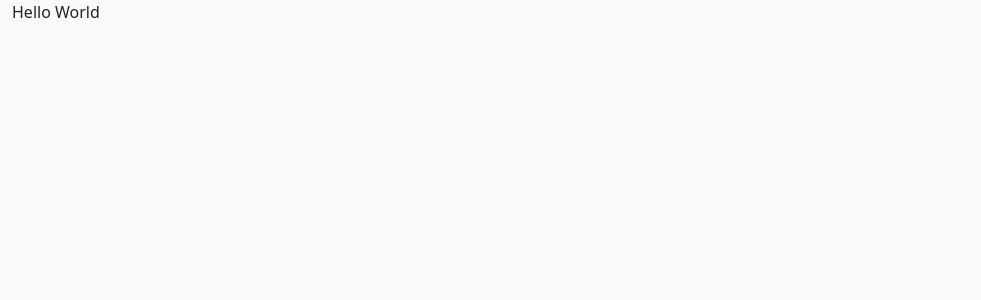
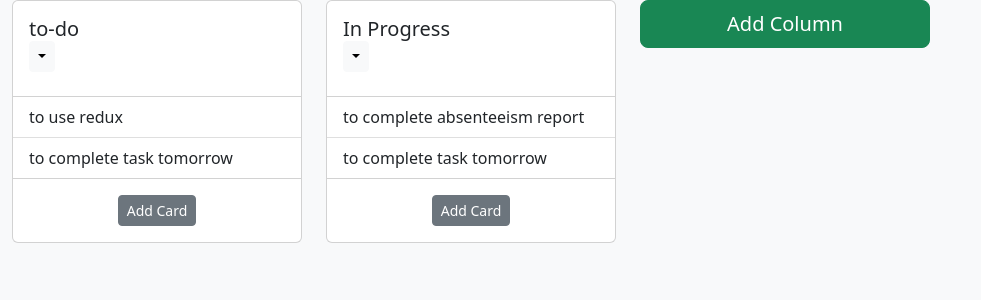
Before and after one commit to geoffreyodari/kanban_board, a React (Create React App) app: page / in a window 1280 px wide. Shown: the top 300 px of the page, without its empty margins (0-981 px from the left). Built offline with nearby package versions, Linux system fonts and the light colour scheme.

Commit message:
added components

```diff
--- a/package.json
+++ b/package.json
@@ -10,7 +10,7 @@
     "react": "^18.2.0",
     "react-bootstrap": "^2.6.0",
     "react-dom": "^18.2.0",
-    "react-scripts": "5.0.1",
+    "react-scripts": "5.0.1"
   },
   "scripts": {
     "start": "react-scripts start",
--- a/src/App.js
+++ b/src/App.js
@@ -1,8 +1,23 @@
+import AddColumn from "./components/AddColumn";
+import Column from "./components/Column";
 
 function App() {
+ let data =[
+              {
+                id:1,
+                name:"to-do",
+                tasks:[{ id:1,name:"to use redux"},{ id:2,name:"to complete task tomorrow"}]
+              },{
+                id:2,
+                name:"In Progress",
+                tasks:[{ id:1,name:"to complete absenteeism report"},{ id:2,name:"to complete task tomorrow"}]
+              }
+          ]
+
   return (
-    <div className=" container-fluid bg-light vh-100">
-      Hello World
+    <div className="container-fluid row bg-light vh-100">
+      {data.map(col=><Column data={col} key={col.id}/>)}
+      <AddColumn/>
     </div>
   );
 }
--- /dev/null
+++ b/src/components/AddCard.jsx
@@ -0,0 +1,15 @@
+import AddCardButton from "./AddCardButton";
+import AddCardForm from "./AddCardForm";
+import {useState} from "react"
+
+function AddCard(){
+    const [show,setShow] =useState()
+    return(
+        <div className="text-center">
+           {show? <AddCardForm setShow={setShow}/>:<AddCardButton setShow={setShow}/>}
+        </div>
+
+    )
+}
+
+export default AddCard;
--- /dev/null
+++ b/src/components/AddCardButton.jsx
@@ -0,0 +1,12 @@
+import React from 'react'
+import { Button } from 'react-bootstrap'
+
+function AddCardButton(props) {
+  return (
+    <Button variant="secondary" size="sm" onClick={()=>props.setShow(true)}>
+        Add Card
+    </Button>
+  )
+}
+
+export default AddCardButton
--- /dev/null
+++ b/src/components/AddCardForm.jsx
@@ -0,0 +1,29 @@
+import React from 'react';
+import Button from 'react-bootstrap/Button';
+import Form from 'react-bootstrap/Form'
+
+function AddCardForm(props) {
+
+
+    return (    <React.Fragment>
+                        <div className="bg-white pt-3">
+                                <Form.Control size="sm" type="text" placeholder="Add Card" />
+                                <div className="row pt-1 ">
+                                        <div className="col-6 text-start">
+                                                <Button  variant="danger" size="sm" onClick={()=>props.setShow(false)}>
+                                                        Cancel
+                                                </Button>
+                                        </div>
+                                        <div className="col-6 text-end">
+                                                <Button variant="success" size="sm" onClick={()=>props.setShow(false)}>
+                                                        Add
+                                                </Button>
+                                        </div>
+                                </div>
+                        </div>
+                </React.Fragment>
+
+            )
+    }
+
+export default AddCardForm;
--- /dev/null
+++ b/src/components/AddColumn.jsx
@@ -0,0 +1,18 @@
+import React, { useState } from 'react';
+
+import AddColumnButton from './AddColumnButton';
+import AddColumnForm from './AddColumnForm';
+
+
+function AddColumn() {
+        const [show,setShow] =useState()
+
+    return (
+                <div  className="col-3">
+                   {show?<AddColumnForm setShow={setShow}/>:null}
+                   {show?null:<AddColumnButton setShow={setShow}/>}
+                </div>
+            );
+}
+
+export default AddColumn;
--- /dev/null
+++ b/src/components/AddColumnButton.jsx
@@ -0,0 +1,15 @@
+import Button from 'react-bootstrap/Button';
+
+
+function AddColumnButton(props) {
+
+                return (
+                                <div className="d-grid gap-2">
+                                        <Button variant="success" size="lg" onClick={()=>props.setShow(true)}>
+                                                Add Column
+                                        </Button>
+                                </div>
+                        )
+                }
+
+export default AddColumnButton;
--- /dev/null
+++ b/src/components/AddColumnForm.jsx
@@ -0,0 +1,29 @@
+import React from 'react';
+import Button from 'react-bootstrap/Button';
+import Form from 'react-bootstrap/Form'
+
+function AddColumnForm(props) {
+
+
+    return (    <React.Fragment>
+                        <div className="bg-white pt-3">
+                                <Form.Control size="sm" type="text" placeholder="Add Column" />
+                                <div className="row pt-1 pb-1">
+                                        <div className="col-6 text-left">
+                                                <Button  variant="danger" size="sm" onClick={()=>props.setShow(false)}>
+                                                        Cancel
+                                                </Button>
+                                        </div>
+                                        <div className="col-6 text-end">
+                                                <Button variant="success" size="sm" onClick={()=>props.setShow(false)}>
+                                                        Add Column
+                                                </Button>
+                                        </div>
+                                </div>
+                        </div>
+                </React.Fragment>
+
+            )
+    }
+
+export default AddColumnForm;
--- /dev/null
+++ b/src/components/Column.jsx
@@ -0,0 +1,27 @@
+import React from 'react';
+import DropDown from './DropDown'
+import Card from 'react-bootstrap/Card';
+import ListGroup from 'react-bootstrap/ListGroup';
+import AddCard from './AddCard'
+
+function Column(columns) {
+  return (
+    <div className="col col-3">
+      <Card >
+        <Card.Body>
+          <Card.Title>{columns.data.name}<DropDown/></Card.Title>
+          <Card.Text>
+          </Card.Text>
+        </Card.Body>
+        <ListGroup className="list-group-flush">
+          {columns.data.tasks.map(row=><ListGroup.Item key={row.id}>{row.name}</ListGroup.Item>)}
+        </ListGroup>
+        <Card.Body>
+          <AddCard/>
+        </Card.Body>
+      </Card>
+    </div>
+  );
+}
+
+export default Column;
--- /dev/null
+++ b/src/components/DropDown.jsx
@@ -0,0 +1,19 @@
+import React from 'react'
+import Dropdown from 'react-bootstrap/Dropdown';
+
+function dropDown() {
+  return (
+    <Dropdown>
+      <Dropdown.Toggle variant="light" size="sm" align="end" id="dropdown-basic">
+      </Dropdown.Toggle>
+
+      <Dropdown.Menu>
+        <Dropdown.Item as="button">Rename</Dropdown.Item>
+        <Dropdown.Item as="button">Clear</Dropdown.Item>
+        <Dropdown.Item as="button">delete</Dropdown.Item>
+      </Dropdown.Menu>
+    </Dropdown>
+  )
+}
+
+export default dropDown
```
